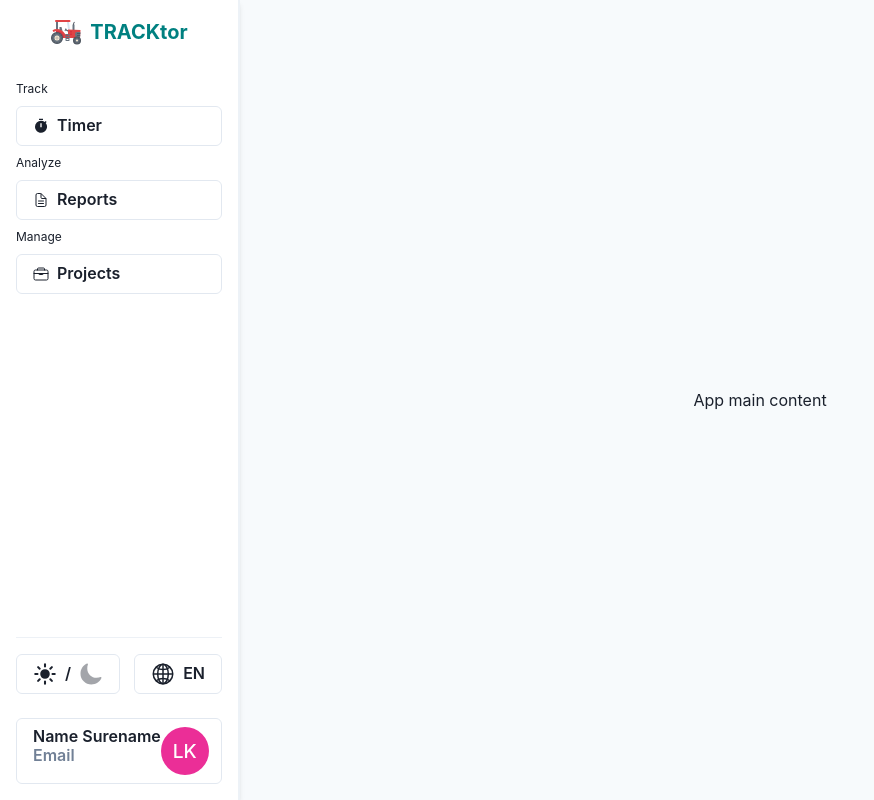
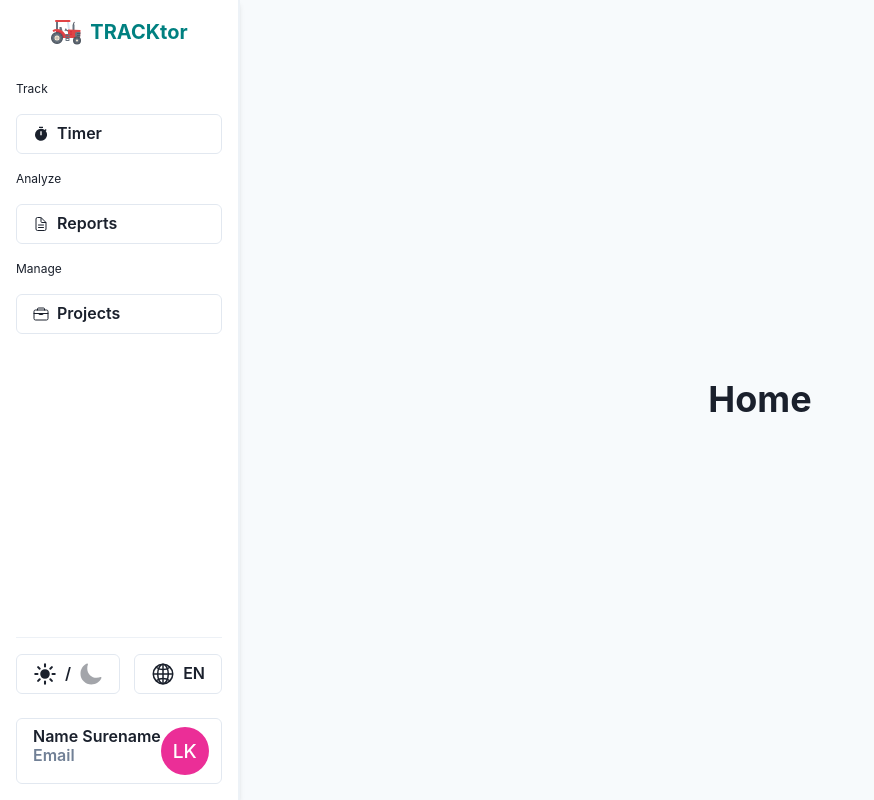
Before and after one commit to krekanlukas/tracktor, a React (Create React App) app: page / in a window 1280 px wide. Shown: the whole page, without its empty margins (0-874 px from the left). Built offline with nearby package versions, Linux system fonts and the light colour scheme.

Commit message:
created routing

```diff
--- a/src/App.tsx
+++ b/src/App.tsx
@@ -1,7 +1,15 @@
-import { MainLayout } from '@/components/Layout';
+import { AppLayout } from '@/components/Layout';
+import { ProtectedRoutes, PublicRoutes } from '@/components/Routes';
 function App() {
+  const authenticated = true;
+  const authLayout = (
+    <AppLayout>
+      <ProtectedRoutes />
+    </AppLayout>
+  );
+
   console.log('App render');
-  return <MainLayout />;
+  return authenticated ? authLayout : <PublicRoutes />;
 }
 
 export default App;
--- a/src/components/Layout/MainLayout.tsx
+++ b/src/components/Layout/AppLayout.tsx
@@ -1,13 +1,14 @@
 import { Flex, Box, useMediaQuery, useColorModeValue } from '@chakra-ui/react';
+import { FC } from 'react';
 
 import { Sidebar, Topbar } from '@/components/Layout/Navigation';
 import { SIDEBAR_WIDTH, TOPBAR_HEIGHT } from '@/config/constants/layout';
 
-export function MainLayout() {
+export const AppLayout: FC = ({ children }) => {
   const [isDesktopView] = useMediaQuery('(min-width: 48em)');
   const bg = useColorModeValue('gray.50', 'gray.700');
 
-  console.log('MainLayout render');
+  console.log('AppLayout render');
   return (
     <Flex grow={1}>
       {isDesktopView ? <Sidebar /> : <Topbar />}
@@ -19,9 +20,9 @@ export function MainLayout() {
         bg={bg}
       >
         <Flex justify="center" align="center" h="100%" w="100%">
-          App main content
+          {children}
         </Flex>
       </Box>
     </Flex>
   );
-}
+};
--- a/src/components/Layout/Navigation/Logo.tsx
+++ b/src/components/Layout/Navigation/Logo.tsx
@@ -1,17 +1,27 @@
-import { Flex, Image, Box, Heading } from '@chakra-ui/react';
+import { Flex, Image, Box, Heading, Link } from '@chakra-ui/react';
+import { Link as RouterLink } from 'react-router-dom';
 
 import logo from '@/assets/logo.svg';
+import { ROUTES } from '@/config/constants/routes';
 
 export const Logo = () => {
   console.log('Logo render');
   return (
     <Flex align="center" justify="center">
+      <Link
+        as={RouterLink}
+        to={ROUTES.HOME}
+        d="flex"
+        alignItems="center"
+        _hover={{ textDecoration: 'none' }}
+      >
         <Image h="32px" w="auto" src={logo} alt="" />
         <Box ml="8px">
           <Heading size="md" color="teal">
             TRACKtor
           </Heading>
         </Box>
+      </Link>
     </Flex>
   );
 };
--- a/src/components/Layout/Navigation/MobileSidebar.tsx
+++ b/src/components/Layout/Navigation/MobileSidebar.tsx
@@ -1,6 +1,7 @@
 import { HamburgerIcon, CloseIcon } from '@chakra-ui/icons';
 import { Drawer, DrawerOverlay, IconButton, DrawerContent, Flex } from '@chakra-ui/react';
-import { FC, useRef } from 'react';
+import { FC, useEffect, useRef } from 'react';
+import { useLocation } from 'react-router-dom';
 
 import { SidebarContent } from '@/components/Layout/Navigation';
 import { TOPBAR_HEIGHT, NAVIGATION_CONTAINER } from '@/config/constants/layout';
@@ -9,6 +10,13 @@ import { useDisclosure } from '@/hooks/useDisclosure';
 export const MobileSidebar: FC = () => {
   const buttonRef = useRef(null);
   const { close, isOpen, toggle } = useDisclosure();
+  const { pathname } = useLocation();
+
+  useEffect(() => {
+    close();
+    console.log('MobileSidebar commit');
+  }, [pathname, close]);
+
   console.log('MobileSidebar render');
   return (
     <>
--- a/src/components/Layout/Navigation/SidebarContent.tsx
+++ b/src/components/Layout/Navigation/SidebarContent.tsx
@@ -2,6 +2,7 @@ import { Flex, UnorderedList, ListItem, Button, Text, Box, Divider } from '@chak
 import { Fragment } from 'react';
 import { IoBriefcaseOutline, IoDocumentTextOutline } from 'react-icons/io5';
 import { MdTimer } from 'react-icons/md';
+import { Link, useLocation } from 'react-router-dom';
 
 import { QuickSettings, UserInfoMenu } from '@/components/Layout/Navigation';
 import { ROUTES } from '@/config/constants/routes';
@@ -53,10 +54,12 @@ const navigationItemsGroups: NavigationItemsGroup[] = [
 
 export const SidebarContent = () => {
   const { t } = useLanguage();
+  const { pathname } = useLocation();
+
   console.log('SidebarContent render');
   return (
     <Flex direction="column" grow={1}>
-      <UnorderedList styleType="none" ml={0} spacing={2}>
+      <UnorderedList styleType="none" ml={0} spacing={4}>
         {navigationItemsGroups.map((navigationItemsGroup, index) => (
           <Fragment key={index}>
             <ListItem>
@@ -64,14 +67,17 @@ export const SidebarContent = () => {
             </ListItem>
             {navigationItemsGroup.navigationItems.map((navigationItem, index) => (
               <ListItem key={index}>
+                <Link to={navigationItem.to}>
                   <Button
                     leftIcon={navigationItem.icon}
                     isFullWidth
                     justifyContent="flex-start"
-                  variant="outline"
+                    variant={pathname === navigationItem.to ? 'solid' : 'outline'}
+                    colorScheme={pathname === navigationItem.to ? 'teal' : 'gray'}
                   >
                     {t(navigationItem.name)}
                   </Button>
+                </Link>
               </ListItem>
             ))}
           </Fragment>
--- a/src/components/Layout/Navigation/UserInfoMenu.tsx
+++ b/src/components/Layout/Navigation/UserInfoMenu.tsx
@@ -10,7 +10,9 @@ import {
   MenuItem,
   MenuButton,
 } from '@chakra-ui/react';
+import { Link } from 'react-router-dom';
 
+import { ROUTES } from '@/config/constants/routes';
 import { useLanguage } from '@/context/LanguageContext';
 
 export const UserInfoMenu = () => {
@@ -30,7 +32,9 @@ export const UserInfoMenu = () => {
         </Flex>
       </MenuButton>
       <MenuList>
-        <MenuItem>{t('Profile settings')}</MenuItem>
+        <Link to={ROUTES.PROFILE_SETTINGS}>
+          <MenuItem>{t('Profile settings')}</MenuItem>
+        </Link>
         <MenuDivider />
         <MenuItem>{t('Log out')}</MenuItem>
       </MenuList>
--- a/src/components/Layout/index.ts
+++ b/src/components/Layout/index.ts
@@ -1 +1 @@
-export * from './MainLayout';
+export * from './AppLayout';
--- /dev/null
+++ b/src/components/Routes/ProtectedRoutes.tsx
@@ -0,0 +1,38 @@
+import { Heading } from '@chakra-ui/react';
+import { Route, Switch } from 'react-router-dom';
+
+import { ROUTES } from '@/config/constants/routes';
+
+export const ProtectedRoutes = () => {
+  return (
+    <Switch>
+      <Route exact path={ROUTES.HOME} component={Home} />
+      <Route path={ROUTES.TIMER} component={Timer} />
+      <Route path={ROUTES.REPORTS} component={Reports} />
+      <Route path={ROUTES.PROJECTS} component={Projects} />
+      <Route path={ROUTES.PROFILE_SETTINGS} component={Profile} />
+      <Route component={Home} />
+    </Switch>
+  );
+};
+
+function Timer() {
+  console.log('Timer render');
+  return <Heading>Timer</Heading>;
+}
+function Reports() {
+  console.log('Reports render');
+  return <Heading>Reports</Heading>;
+}
+function Projects() {
+  console.log('Projects render');
+  return <Heading>Projects</Heading>;
+}
+function Profile() {
+  console.log('Profile render');
+  return <Heading>Profile</Heading>;
+}
+function Home() {
+  console.log('Home render');
+  return <Heading>Home</Heading>;
+}
--- /dev/null
+++ b/src/components/Routes/PublicRoutes.tsx
@@ -0,0 +1,20 @@
+import { Heading } from '@chakra-ui/react';
+import { Route, Switch } from 'react-router-dom';
+
+export const PublicRoutes = () => {
+  return (
+    <Switch>
+      <Route exact path="/" component={Landing} />
+      <Route exact path="/login" component={Login} />
+      <Route component={Landing} />
+    </Switch>
+  );
+};
+
+function Landing() {
+  return <Heading>Landing page</Heading>;
+}
+
+function Login() {
+  return <Heading>Login</Heading>;
+}
--- /dev/null
+++ b/src/components/Routes/index.ts
@@ -0,0 +1,2 @@
+export * from './ProtectedRoutes';
+export * from './PublicRoutes';
--- a/src/config/constants/routes.ts
+++ b/src/config/constants/routes.ts
@@ -1,5 +1,7 @@
 export const ROUTES = {
+  HOME: '/',
   TIMER: '/timer',
   REPORTS: '/reports',
   PROJECTS: '/projects',
+  PROFILE_SETTINGS: '/profile-settings',
 };
```
Lines whose indentation alone changed are shown as unchanged.
